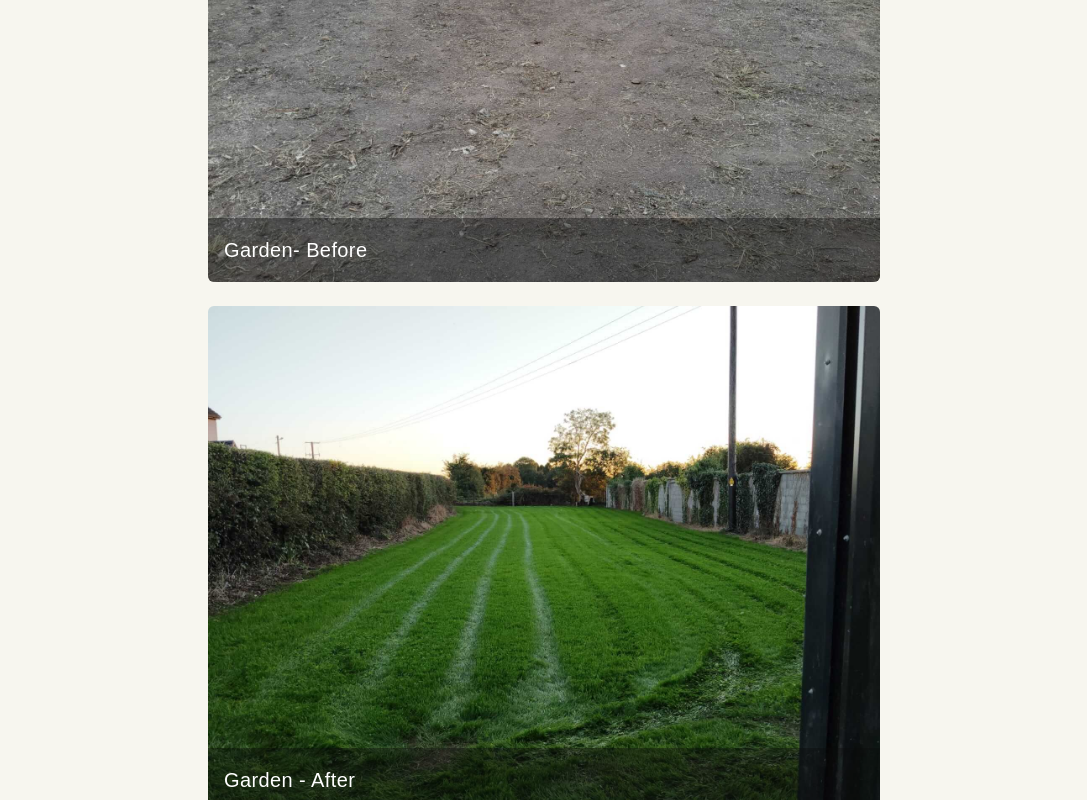
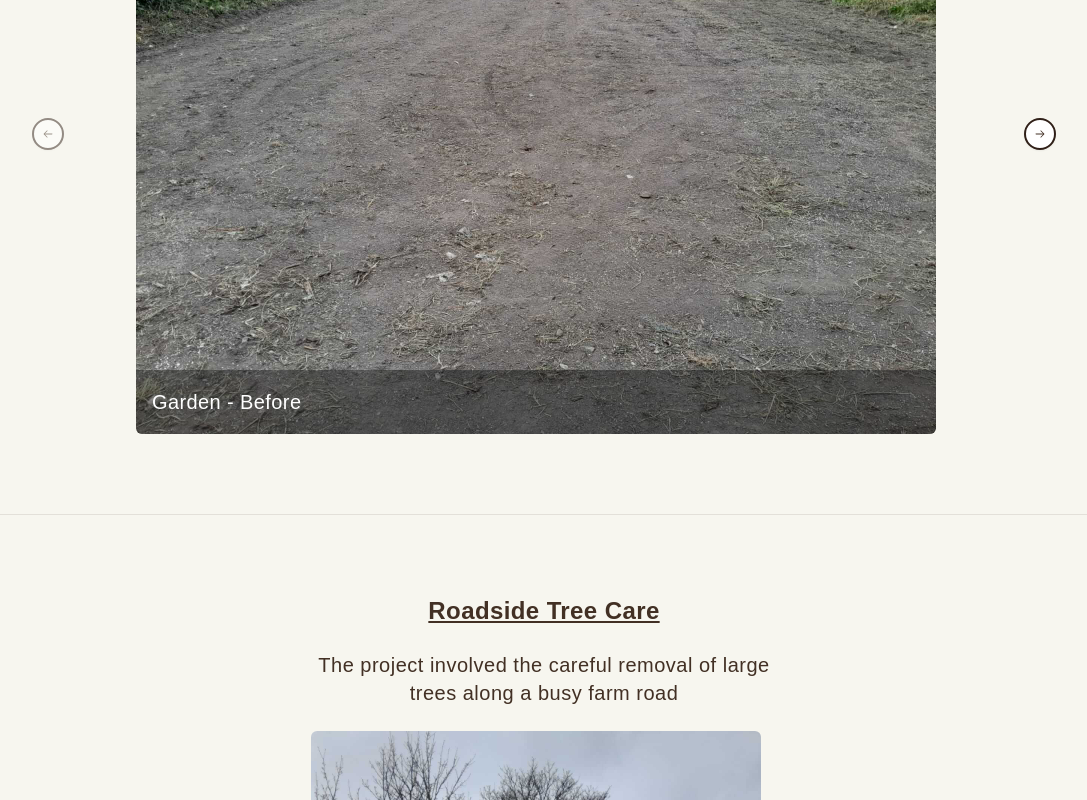
Before and after one commit to KramYengir/treelawn_v2, a Next.js app: page /previous-work in a window 1280 px wide. Shown: the part 820-1620 px from the top of the page, without its empty margins (96-1183 px from the left). Built offline with nearby package versions, Linux system fonts and the light colour scheme; a web font is replaced by a local one.

Commit message:
add carousel & optional image props

```diff
--- a/components/GallerySection.tsx
+++ b/components/GallerySection.tsx
@@ -1,11 +1,23 @@
 import React from "react";
+import {
+  Carousel,
+  CarouselContent,
+  CarouselItem,
+  CarouselNext,
+  CarouselPrevious,
+} from "@/components/ui/carousel";
+
 interface GallerySectionProps {
   title: string;
   description: string;
   imageBeforeUrl: string;
   imageBeforeAlt: string;
+  imageDuringUrl?: string;
+  imageDuringAlt?: string;
   imageAfterUrl: string;
   imageAfterAlt: string;
+  imageAfterUrlB?: string;
+  imageAfterAltB?: string;
   caption: string;
 }
 
@@ -14,35 +26,111 @@ const GallerySection = ({
   description,
   imageBeforeUrl,
   imageBeforeAlt,
+  imageDuringUrl,
+  imageDuringAlt,
   imageAfterUrl,
   imageAfterAlt,
+  imageAfterUrlB,
+  imageAfterAltB,
   caption,
 }: GallerySectionProps) => {
   return (
     <section className="w-full py-12">
       <div className="rm-container grid gap-6 justify-center items-center font-medium tracking-wide">
         <div>
-          <h3 className="text-2xl font-bold md:text-left">{title}</h3>
-          <p className="text-lg md:text-xl font-medium tracking-wide text-balance py-6">
+          <h3 className="underline text-2xl font-bold text-center">{title}</h3>
+          <p className="text-lg md:text-xl font-medium tracking-wide text-center max-w-[45ch] mx-auto py-6">
             {description}
           </p>
-          <div className="flex flex-wrap justify-evenly gap-6">
-            <div className="relative max-w-2xl rounded-md overflow-hidden">
-              <img src={imageBeforeUrl} alt={imageBeforeAlt} />
-              <div className="absolute bottom-0 flex items-center px-4 h-12 md:h-16 w-full bg-neutral-950/40">
+
+          <div className=" flex justify-center items-center  max-w-screen-lg mx-auto overflow-hidden">
+            <Carousel>
+              <CarouselContent className="flex w-full">
+                {/* Image Before */}
+                <CarouselItem className="flex justify-center w-full flex-shrink-0">
+                  <div className=" flex justify-center items-center  rounded-md overflow-hidden">
+                    <div className="relative">
+                      <img
+                        src={imageBeforeUrl}
+                        alt={imageBeforeAlt}
+                        className="max-h-[75vh]"
+                      />
+                      <div className="absolute bottom-0 left-0 right-0 flex items-center px-4 h-12 md:h-16 bg-neutral-950/40">
                         <p className="text-white text-lg md:text-xl">
-                  {caption}- Before
+                          {caption} - Before
                         </p>
                       </div>
                     </div>
-            <div className="relative max-w-2xl rounded-md overflow-hidden">
-              <img src={imageAfterUrl} alt={imageAfterAlt} />
-              <div className="absolute bottom-0 flex items-center px-4 h-12 md:h-16 w-full bg-neutral-950/40">
+                  </div>
+                </CarouselItem>
+
+                {/* Image During (optional) */}
+                {imageDuringUrl && (
+                  <CarouselItem className="flex justify-center w-full flex-shrink-0">
+                    <div className=" flex justify-center items-center  rounded-md overflow-hidden">
+                      <div className="relative">
+                        <img
+                          src={imageDuringUrl}
+                          alt={imageDuringAlt}
+                          className="max-h-[75vh]"
+                        />
+                        <div className="absolute bottom-0 left-0 right-0 flex items-center px-4 h-12 md:h-16 bg-neutral-950/40">
+                          <p className="text-white text-lg md:text-xl">
+                            {caption} - During
+                          </p>
+                        </div>
+                      </div>
+                    </div>
+                  </CarouselItem>
+                )}
+
+                {/* Image After */}
+                <CarouselItem className="flex justify-center w-full flex-shrink-0">
+                  <div className=" flex justify-center items-center  rounded-md overflow-hidden">
+                    <div className="relative">
+                      <img
+                        src={imageAfterUrl}
+                        alt={imageAfterAlt}
+                        className="max-h-[75vh]"
+                      />
+                      <div className="absolute bottom-0 left-0 right-0 flex items-center px-4 h-12 md:h-16 bg-neutral-950/40">
                         <p className="text-white text-lg md:text-xl">
                           {caption} - After
                         </p>
                       </div>
                     </div>
+                  </div>
+                </CarouselItem>
+
+                {/* Second After Image (optional) */}
+                {imageAfterUrlB && (
+                  <CarouselItem className="flex justify-center w-full flex-shrink-0">
+                    <div className=" flex justify-center items-center  rounded-md overflow-hidden">
+                      <div className="relative">
+                        <img
+                          src={imageAfterUrlB}
+                          alt={imageAfterAltB}
+                          className="max-h-[75vh]"
+                        />
+                        <div className="absolute bottom-0 left-0 right-0 flex items-center px-4 h-12 md:h-16 bg-neutral-950/40">
+                          <p className="text-white text-lg md:text-xl">
+                            {caption} - After
+                          </p>
+                        </div>
+                      </div>
+                    </div>
+                  </CarouselItem>
+                )}
+              </CarouselContent>
+
+              {/* Navigation */}
+              <CarouselPrevious className="absolute left-0 top-1/2 transform -translate-y-1/2 p-2">
+                Previous
+              </CarouselPrevious>
+              <CarouselNext className="absolute right-0 top-1/2 transform -translate-y-1/2 p-2">
+                Next
+              </CarouselNext>
+            </Carousel>
           </div>
         </div>
       </div>
```
Lines whose indentation alone changed are shown as unchanged.
